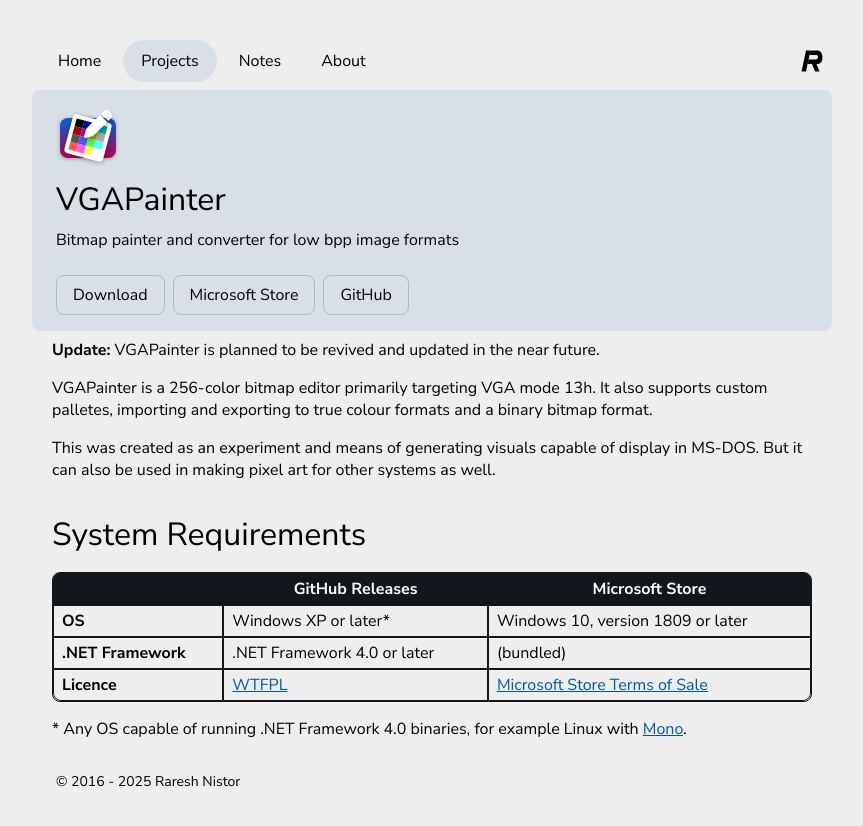
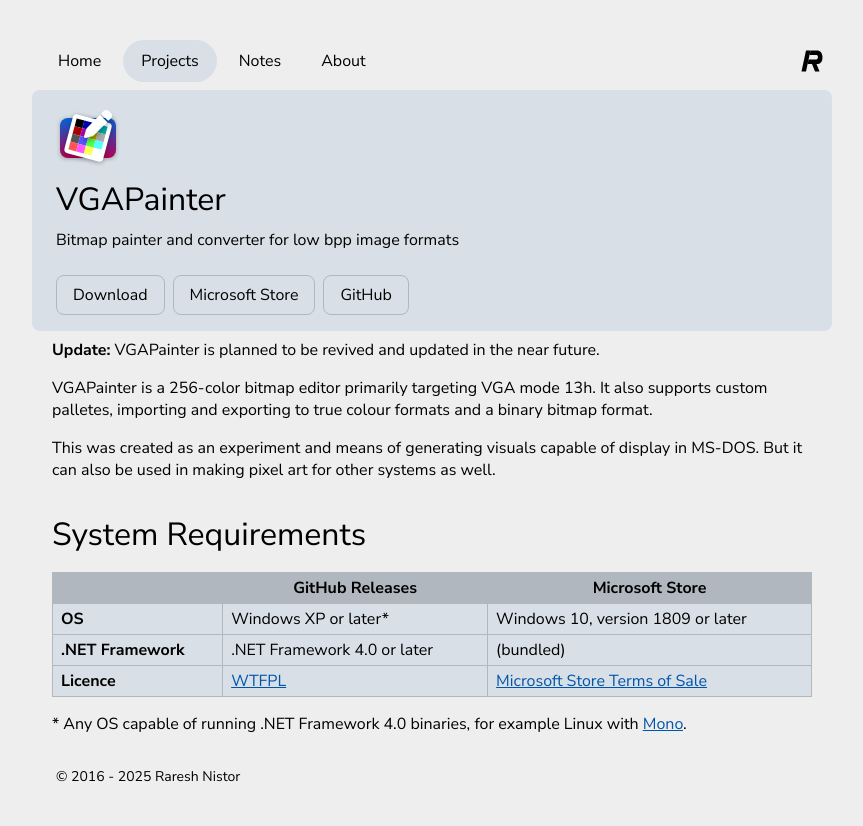
Before and after one commit to itisrazza/razza.io, a Jekyll site: the page built from _projects/vgapainter.md, in a window 1280 px wide. Shown: the top 826 px of the page, without its empty margins (208-1071 px from the left). Built offline with Jekyll 4.4.1, drawn with Linux system fonts in a browser that asks for light colours.

Commit message:
style: fix tables

```diff
--- a/_sass/matte/components/table.scss
+++ b/_sass/matte/components/table.scss
@@ -2,64 +2,21 @@
 // external component overrides it, we should be able to disable it
 *:not(.table-disable-style) {
   table {
-    border-radius: 0.5rem;
-    border: 1px solid var(--colour-background-swap);
+    background-color: var(--colour-background-elevated);
+    border: 1px solid var(--colour-edge);
     border-spacing: 0;
     overflow: hidden;
     width: 100%;
+    border-collapse: collapse;
 
     th,
     td {
       padding: 0.25em 0.5em;
-      border: 1px solid var(--colour-background-swap);
+      border: 0.5px solid var(--colour-edge);
     }
 
     th {
-      background-color: var(--colour-background-swap);
-      color: var(--colour-foreground-swap);
-    }
-
-    tbody {
-      tr:first-child {
-        th,
-        td {
-          &:first-child {
-            border-top-left-radius: 0.5rem;
-          }
-
-          &:last-child {
-            border-top-right-radius: 0.5rem;
-          }
-        }
-      }
-
-      tr:last-child {
-        th,
-        td {
-          &:first-child {
-            border-bottom-left-radius: 0.5rem;
-          }
-
-          &:last-child {
-            border-bottom-right-radius: 0.5rem;
-          }
-        }
-      }
-    }
-
-    thead ~ tbody {
-      tr:first-child {
-        th,
-        td {
-          &:first-child {
-            border-top-left-radius: 0rem;
-          }
-
-          &:last-child {
-            border-top-right-radius: 0rem;
-          }
-        }
-      }
+      background-color: var(--colour-edge);
     }
   }
 }
```
